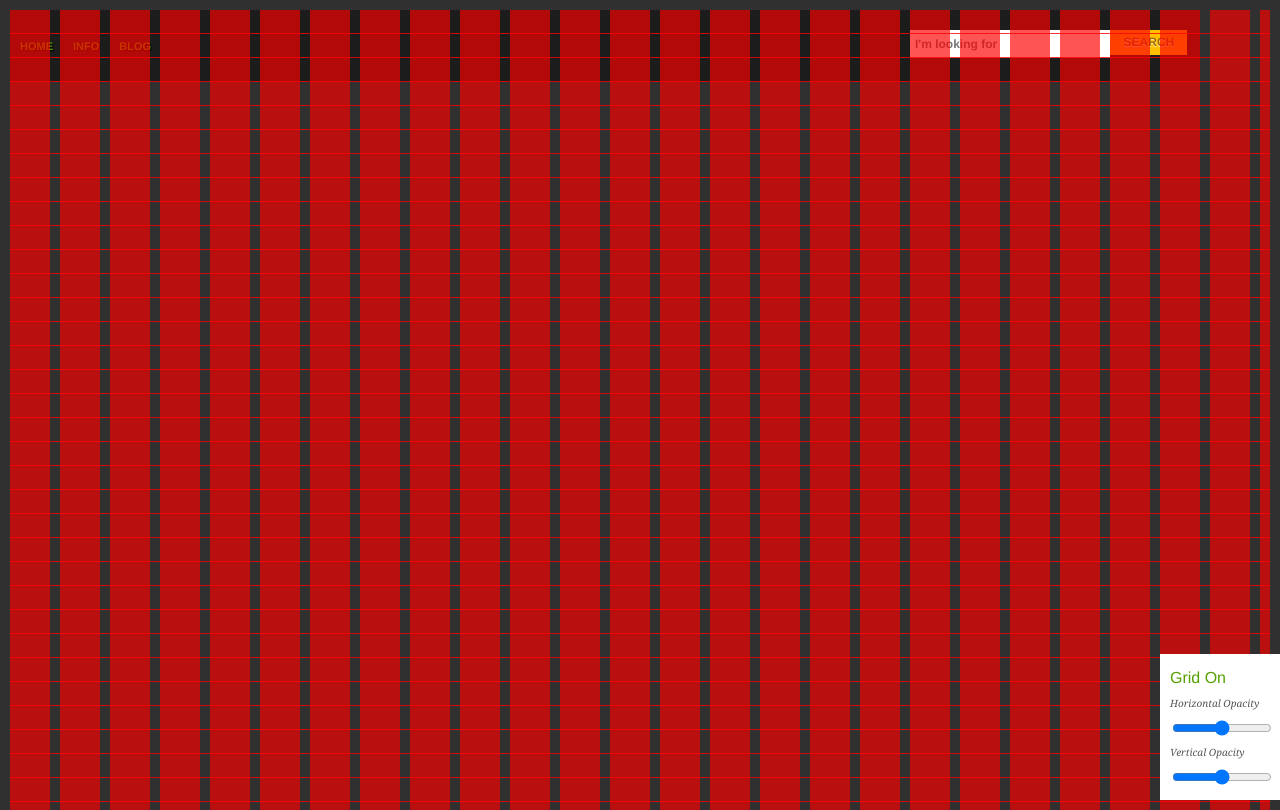
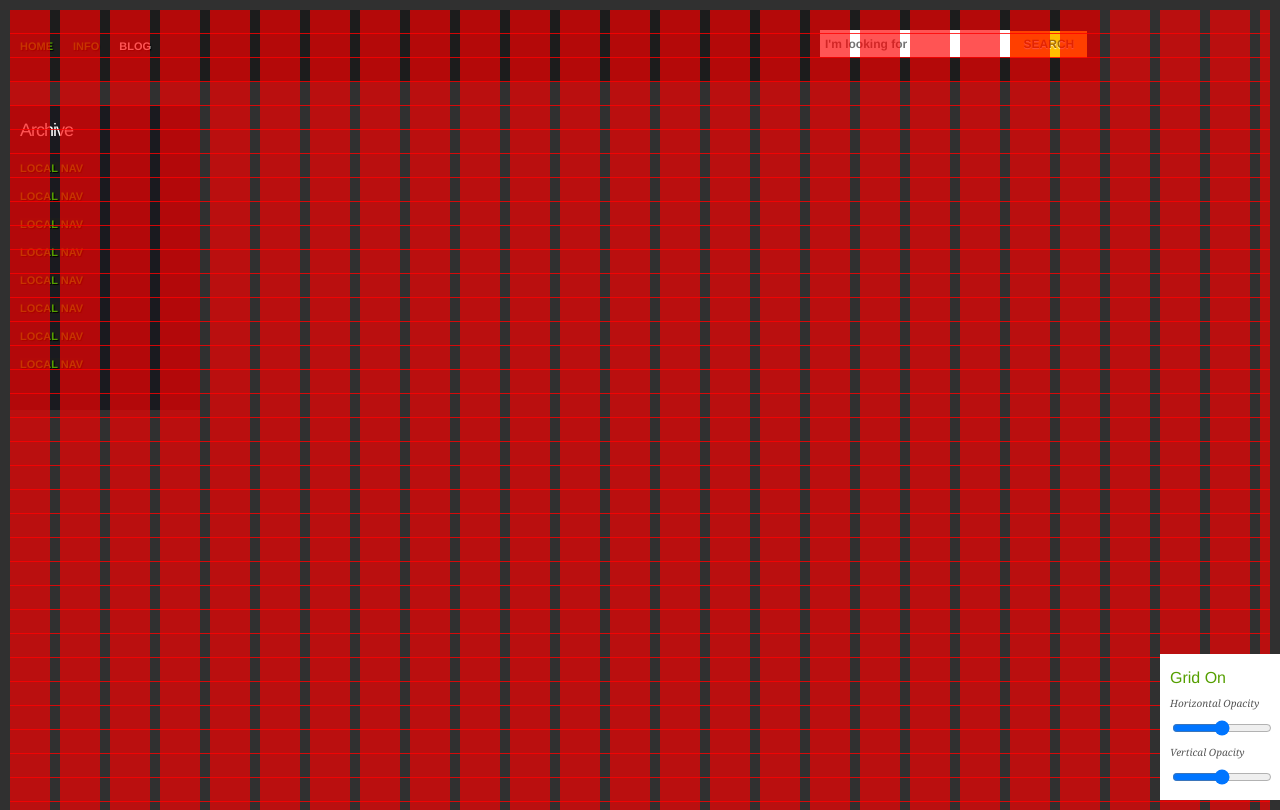
Before and after one commit to dedaluz/jamiecurle, a Django app: template templates/blog/archive.html in a window 1280 px wide. Run offline with Django 3.2, Linux system fonts and the light colour scheme; the template is opened without the code that fills it, so the values that code supplies are empty; parts of the project's set-up code (start-up, migrations or seed data) failed here and were passed over; some libraries are stand-ins or nearby versions.

Commit message:
local nav is now in, needs styling, but the layout is handling it. not sure on width though. might make it the same as the article previews.

```diff
--- a/apps/search/views.py
+++ b/apps/search/views.py
@@ -39,6 +39,8 @@ class SearchView(object):
         self.query = self.get_query()
         self.results = self.get_results()
 
+        print self.results.spelling_suggestion()
+        #print dir(self.results)
         return self.create_response()
 
     def build_form(self):
@@ -108,6 +110,7 @@ class SearchView(object):
             'form': self.form,
             'page': page,
             'paginator': paginator,
+            'results' : self.results
         }
         context.update(self.extra_context())
 
--- a/media/css/typography.css
+++ b/media/css/typography.css
@@ -5,7 +5,7 @@ a{
 a:hover{
     color: #559F00;
 }
-h1,h2{
+h1,h2,h3{
     padding: 12px 0;
     line-height: 24px;
     color: #fff;
--- a/media/css/ui.global.css
+++ b/media/css/ui.global.css
@@ -14,7 +14,7 @@ body > header{
     clear: both;
     height: 72px;
 }
-    body > header a{
+    body > header nav a{
         color: #559F00;
         font-size: 11px;
         font-weight: 600;
@@ -27,6 +27,11 @@ body > header{
         width: auto;
         padding: 0 10px;
         float: left;
+    }
+    body#blog > header nav a[rel="blog"],
+    body#info > header nav a[rel="info"],
+    body#home > header nav a[rel="home"]{
+        color: #fff;
     }
     body >  header nav{
         height: 72px;
@@ -46,15 +51,15 @@ body > header{
         height: 72px;
     }
     body > header nav form input[type="text"]{
-        width: 190px;
+        width: 180px;
         border: 1px solid #fff;
-        padding: 4px;
+        padding: 4px 4px 3px 4px;
         font-weight: 800;
         background-color: #fff;
         font-size: 12px;
         line-height: 18px;
-        margin-top: 18px;
-        margin-right: -4px;
+        margin: 17px -4px 0 10px;
+        height: 18px;
         font-family: 'Helvetica Neue';
     }
     body > header nav form input[type="text"]:focus{
@@ -62,8 +67,9 @@ body > header{
     }
     body > header nav form button{
         line-height: 21px;
+        height: 27px;
         width: 77px;
-        margin:  20px 0 0 0px;
+        margin:  21px 0 0 0px;
         background-color: #FFBF00;
         border: 1px solid #FFBF00;
         color: #A86D00;
@@ -185,3 +191,31 @@ aside.comments{
     clear : left;
     background: #efefee;
 }
+
+
+nav.local{
+    color: #fff;
+    padding: 0 10px;
+    width: 170px;
+    padding-bottom: 32px;
+    margin-right: 10px;
+    float: left;
+    height: 100%;
+    background-color: rgba(24, 24, 29, 0.9);
+}
+    nav.local h3{
+
+    }
+    nav.local a{
+        font-size: 11px;
+        font-weight: 600;
+        text-transform: uppercase;
+        text-align: center;
+        line-height: 28px;
+        text-shadow: 1px 1px 1px rgba(0,0,0,1);
+        background-color: #1C1C1C;
+    }
+div.content{
+    float: left;
+    width: auto;
+}
--- a/media/js/jquery/matching.heights.js
+++ b/media/js/jquery/matching.heights.js
@@ -15,6 +15,14 @@ $.fn.sameheight = function(options){
         }
     });
     return this.each(function(){
-        $(this).height(tallest)
-    })
+        $(this).height(tallest);
+    });
 }
+
+$.fn.localnavheight = function(options){
+    var defaults = { };
+    var options = $.extend(defaults, options);
+    return this.each(function(){
+        $(this).height(tallest);
+    });
+}
--- a/media/js/nav.js
+++ b/media/js/nav.js
@@ -1,8 +1,15 @@
 $(function(){
     /* aligns navigation up with the block grid*/
+
     var block = 300;
-    $('body > header nav.grid').width( (block * parseInt($(window).width() / 300)) -10);
+    $('body > header nav.grid').width( (block * Math.floor($(window).width() / 300)) -10);
     $(window).resize(function(){
-        $('body > header nav.grid').width( (block * parseInt($(window).width() / 300)) -10);
+        $('body > header nav.grid').width( (block * Math.floor($(window).width() / 300)) -10);
+    });
+    /* aligns with grid & local nav */
+    //console.log((block * parseInt( $(window).width() / 300)) - 10)
+    $('body > header nav.grid-local').width( (block * Math.floor( ( $(window).width() + 90) / 300) - 100) - 10 );
+    $(window).resize(function(){
+        $('body > header nav.grid-local').width( (block * Math.floor( ( $(window).width() + 90) / 300) - 100) - 10 );
     });
 });
--- a/templates/base.html
+++ b/templates/base.html
@@ -45,7 +45,7 @@ Unless otherwise stated everything is released under a Creative Commons Attribut
 		<header>
 			<nav class="{% block nav_class %}{% endblock %}">
 				<a rel="home" href="/">Home</a>
-				<a rel="Info" href="{% url info %}">Info</a>
+				<a rel="info" href="{% url info %}">Info</a>
 				<a rel="blog" href="{% url blog %}">Blog</a>
 				<form action="{% url search %}" method="get">
 					<input type="text" name="q" {% if request.GET.q %}value="{{request.GET.q}}"{% endif %}placeholder="I'm looking for">
--- a/templates/blog/archive.html
+++ b/templates/blog/archive.html
@@ -1,9 +1,21 @@
 {% extends 'blog/blog_base.html' %}
 {% block blog_title %}Archive - {% endblock %}
-
 {% block body_class %}archive{% endblock %}
-{% block nav_class %}grid{% endblock %}
+{% block nav_class %}grid-local{% endblock %}
 {% block article %}
+<nav class="local">
+	<h3>Archive</h3>
+	<ul>
+		<li><a href="#">Local Nav</a></li>
+		<li><a href="#">Local Nav</a></li>
+		<li><a href="#">Local Nav</a></li>
+		<li><a href="#">Local Nav</a></li>
+		<li><a href="#">Local Nav</a></li>
+		<li><a href="#">Local Nav</a></li>
+		<li><a href="#">Local Nav</a></li>
+		<li><a href="#">Local Nav</a></li>
+	</ul>
+</nav>
 	{% for post in posts %}
 	<article class="preview blog">
 		<a href="{{post.get_absolute_url}}">
@@ -21,6 +33,7 @@
 <script type="text/javascript" charset="utf-8">
 $(function(){
     $('article.preview').sameheight();
+	//$('nav.local').localnavheight();
 	$('article.preview').each(function(){
 		var callout = '<span class="callout">' + $(this).attr('class').split(' ').slice(-1) + '</span>';
 		$(this).find('a').html(callout+$(this).find('a').html())
```
Also changed, not shown: templates/search/search.html (+6 -1 lines). Lines whose indentation alone changed are shown as unchanged.
